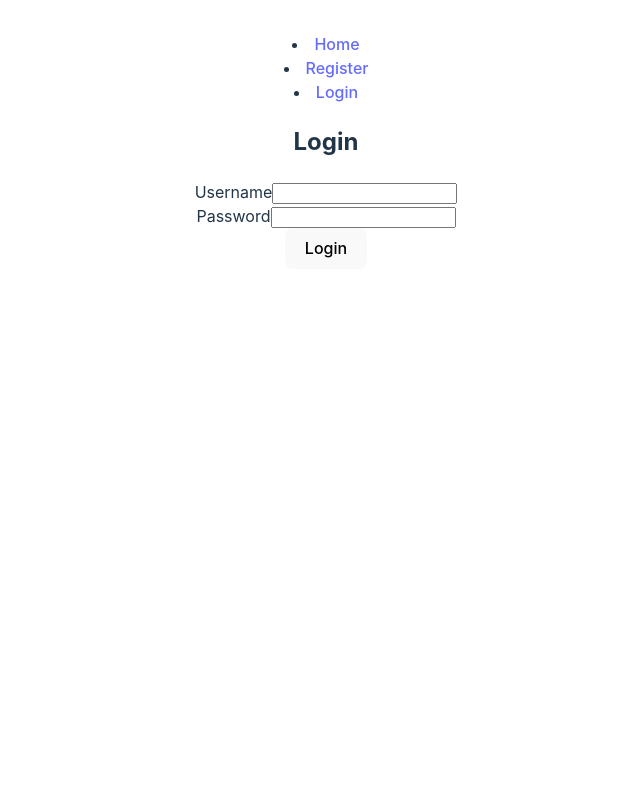
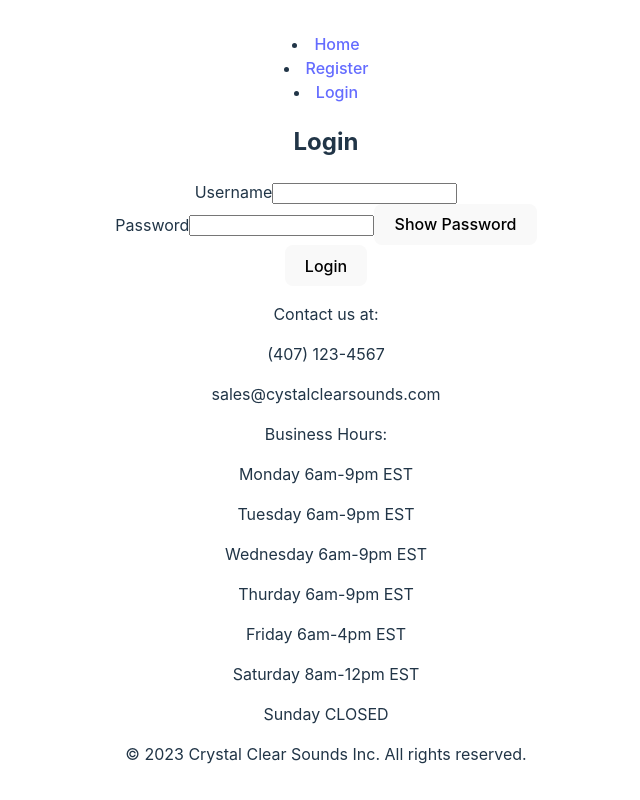
Before and after one commit to Dion-Capstone-eCommerce/Capstone-eCommerce, a React (Vite) app: page /login in a window 1280 px wide. Shown: the whole page, without its empty margins (314-954 px from the left). Built offline with nearby package versions, Linux system fonts and the light colour scheme.

Commit message:
add footer to home, login and registration

```diff
--- /dev/null
+++ b/src/components/footer.jsx
@@ -0,0 +1,27 @@
+import React from "react";
+
+function Footer() {
+    return (
+    <footer className="footer">
+<div>
+    <p>Contact us at:</p>
+    <p>(407) 123-4567</p>
+    <p>sales@cystalclearsounds.com</p>
+    <p>Business Hours:</p>
+    <p>Monday 6am-9pm EST</p>
+    <p>Tuesday 6am-9pm EST</p>
+    <p>Wednesday 6am-9pm EST</p>
+    <p>Thurday 6am-9pm EST</p>
+    <p>Friday 6am-4pm EST</p>
+    <p>Saturday 8am-12pm EST</p>
+    <p>Sunday CLOSED</p>
+
+
+    &copy; 2023 Crystal Clear Sounds Inc. All rights reserved.
+</div>
+</footer>
+);
+}
+
+
+export default Footer;
--- a/src/components/home.jsx
+++ b/src/components/home.jsx
@@ -1,4 +1,5 @@
 import React from 'react';
+import Footer from './footer';
 
 function Home() {
   return (
@@ -21,14 +22,10 @@
           <p>Communicate with my team through our messaging system.</p>
         </div>
       </section>
-
-      <footer className="home-footer">
-        <p>&copy; 2023 Crystal Clear Sounds Inc. All rights reserved.</p>
-      </footer>
+      <Footer />
     </div>
   );
 }
 
 
-
 export default Home;
--- a/src/components/login.jsx
+++ b/src/components/login.jsx
@@ -1,12 +1,18 @@
 import React, { useState } from "react";
 import { useNavigate } from "react-router-dom";
 import { fetchWithHeaders } from "../Helpers/api";
+import Footer from './footer';
 
 function Login({ BASE_URL, handleLoginSuccess }) {
   const [username, setUsername] = useState("");  // State to store username
   const [password, setPassword] = useState(""); // State to store password inputs
+  const [showPassword, setShowPassword] = useState(false);
   const [errorMessage, setErrorMessage] = useState(""); // State to handle error messages
   const navigate = useNavigate(); // Hook to navigate to different routes
+
+  const togglePasswordVisibility = () => {
+    setShowPassword(!showPassword);
+  };
 
   // Function to handle login form submission
   const handleLoginSubmit = async (event) => {
@@ -47,19 +53,25 @@
           />
         </div>
         <div>
-          <label htmlFor="loginPassword">Password</label>
+          <label htmlFor="password">Password</label>
           <input
-            type="password"
+            type={showPassword ? 'text' : "password"}
+            placeholder=""
             id="loginPassword"
             value={password}
             onChange={(e) => setPassword(e.target.value)}
             required
           />
+          <button type="button" onClick={togglePasswordVisibility}>
+        {showPassword ? 'Hide' : 'Show'} Password
+      </button>
         </div>
         <button type="submit">Login</button>
       </form>
+    <Footer />
     </div>
   );
 }
 
+
 export default Login;
--- a/src/components/registrationform.jsx
+++ b/src/components/registrationform.jsx
@@ -1,5 +1,7 @@
 import React, { useState } from 'react';
 import { useNavigate, Link } from 'react-router-dom';
+import Footer from './footer';
+
 
 function RegistrationForm({ BASE_URL }) {
   const [username, setUsername] = useState('');
@@ -118,6 +120,7 @@
           <button onClick={() => navigate('/login')}>Go to Login</button>
         </div>
       )}
+      <Footer />
     </div>
   );
 }
```
